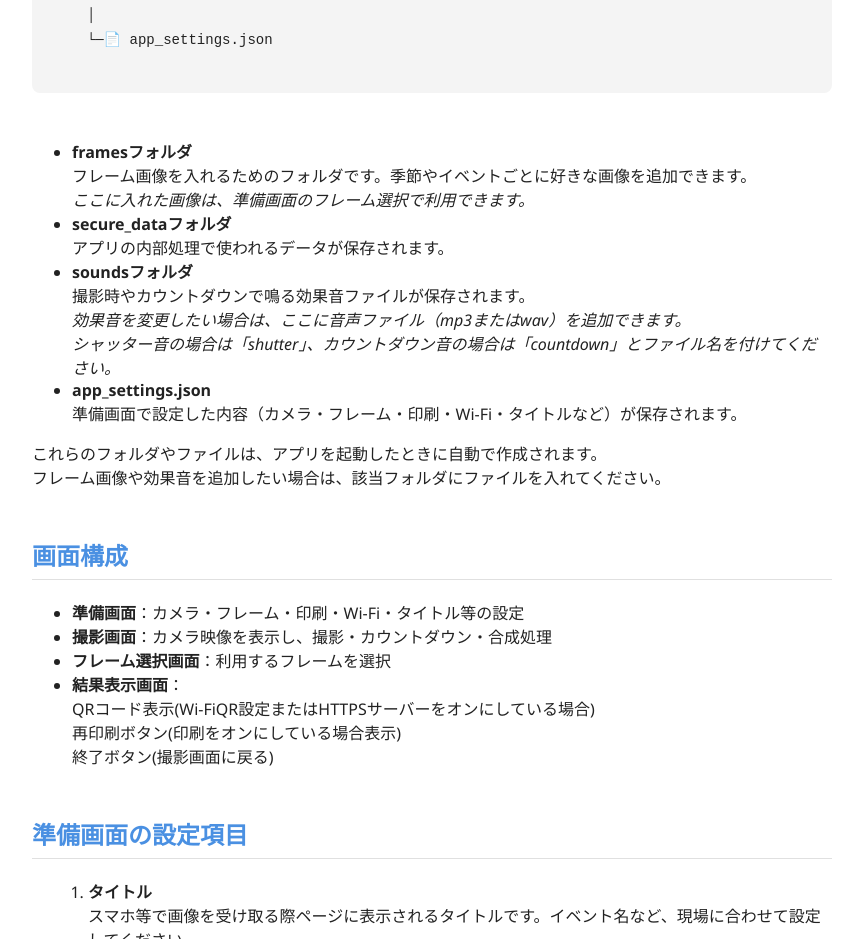
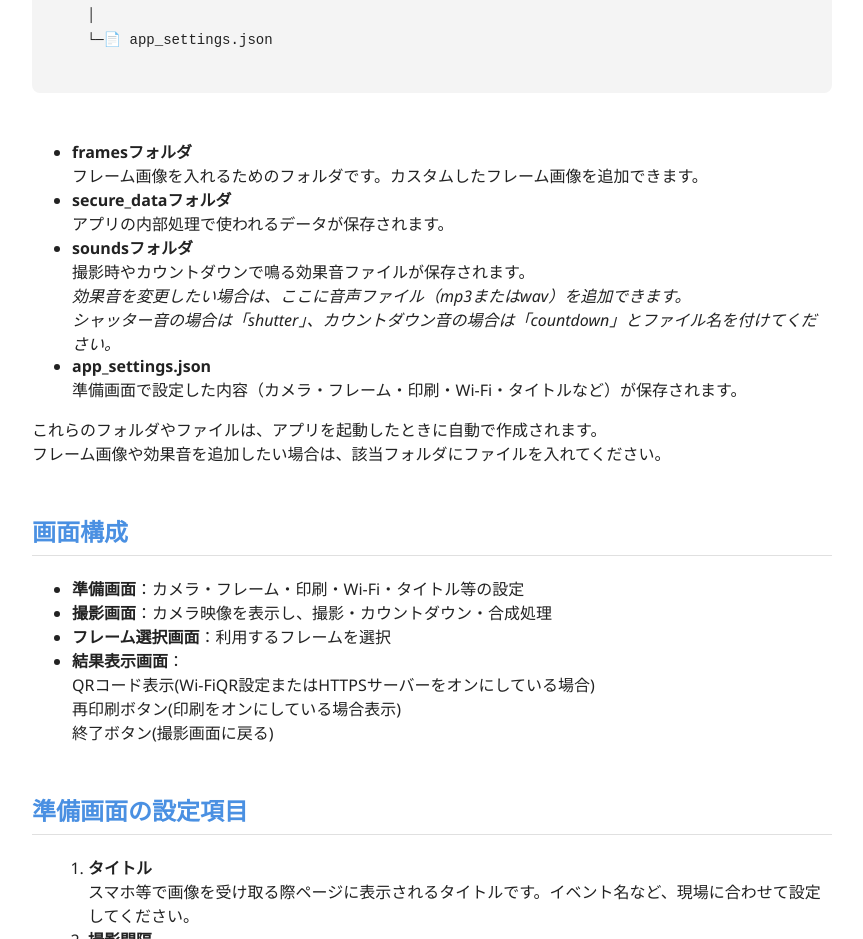
Before and after one commit to kaname-dev/K-PHotobooth-readme, a plain HTML site: page index.html in a window 1280 px wide. Shown: the part 1640-2579 px from the top of the page, without its empty margins (208-1071 px from the left). Drawn offline with Linux system fonts and the light colour scheme.

Commit message:
Update index.html

```diff
--- a/index.html
+++ b/index.html
@@ -139,8 +139,7 @@ footer {
         </div>
         <ul>
           <li><strong>framesフォルダ</strong><br>
-            フレーム画像を入れるためのフォルダです。季節やイベントごとに好きな画像を追加できます。<br>
-            <em>ここに入れた画像は、準備画面のフレーム選択で利用できます。</em>
+            フレーム画像を入れるためのフォルダです。カスタムしたフレーム画像を追加できます。<br>
           </li>
           <li><strong>secure_dataフォルダ</strong><br>
             アプリの内部処理で使われるデータが保存されます。<br>
```
